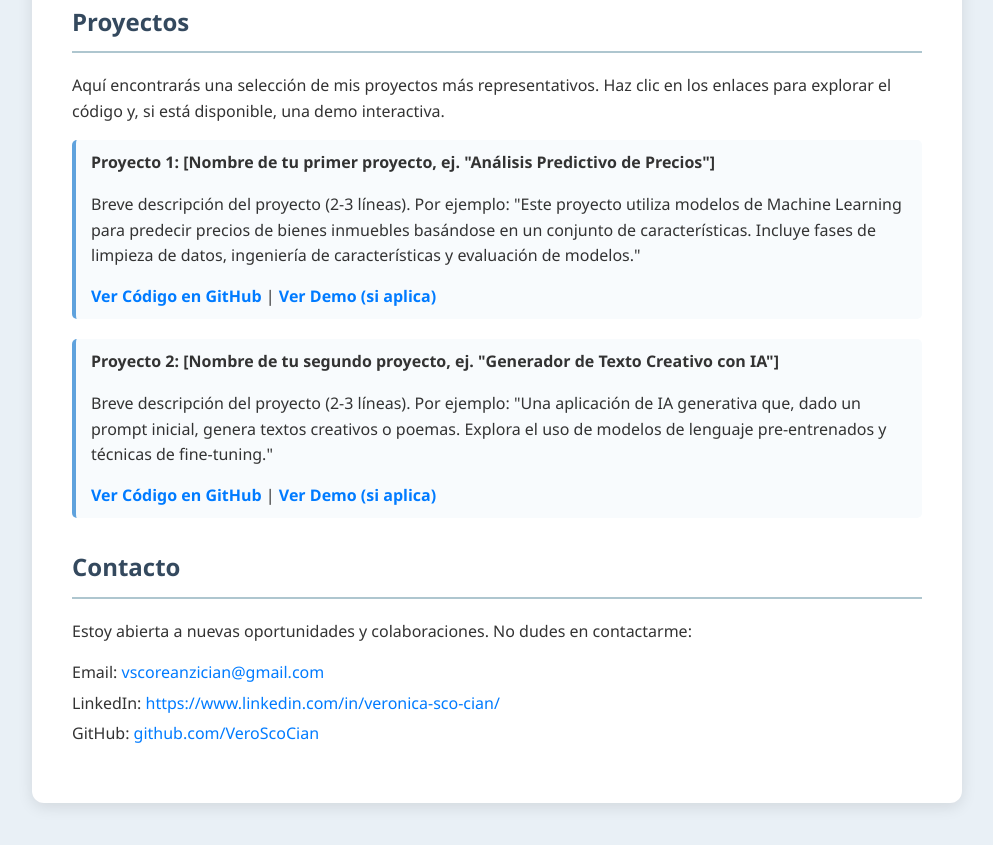
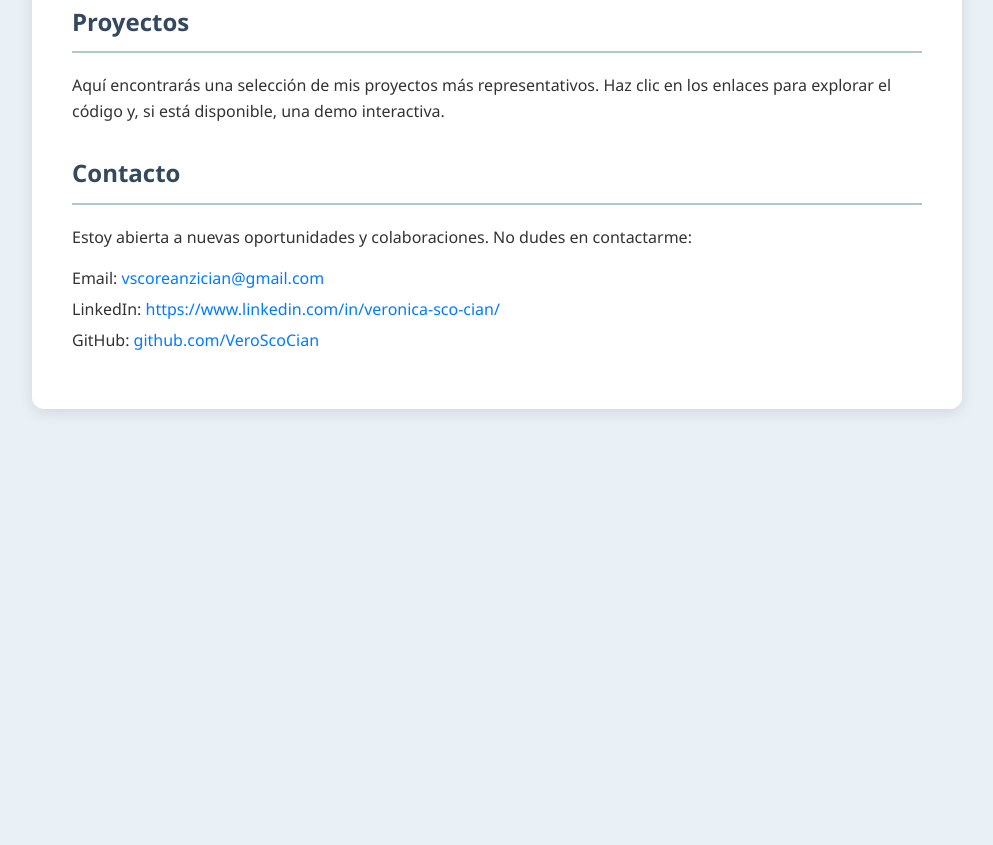
Before and after one commit to VeroScoCian/VeroScoCian.github.io, a plain HTML site: page index.html in a window 1280 px wide. Shown: the part 852-1697 px from the top of the page, without its empty margins (143-1136 px from the left). After the commit the page ends 1311 px from the top, so only its background shows below. Drawn offline with Linux system fonts and the light colour scheme.

Commit message:
Comentados proyectos de ejemplo en HTML

```diff
--- a/index.html
+++ b/index.html
@@ -89,16 +89,15 @@
         <h2>Proyectos</h2>
         <p>Aquí encontrarás una selección de mis proyectos más representativos. Haz clic en los enlaces para explorar el código y, si está disponible, una demo interactiva.</p>
         <ul class="projects-list">
-            <li><strong>Proyecto 1: [Nombre de tu primer proyecto, ej. "Análisis Predictivo de Precios"]</strong><br>
+            <!--<li><strong>Proyecto 1: [Nombre de tu primer proyecto, ej. "Análisis Predictivo de Precios"]</strong><br>
                 <p>Breve descripción del proyecto (2-3 líneas). Por ejemplo: "Este proyecto utiliza modelos de Machine Learning para predecir precios de bienes inmuebles basándose en un conjunto de características. Incluye fases de limpieza de datos, ingeniería de características y evaluación de modelos."</p>
                 <a href="https://github.com/VeroScoCian/nombre-repo-proyecto1" target="_blank">Ver Código en GitHub</a> | <a href="[URL_DEMO_STREAMLIT_1]" target="_blank">Ver Demo (si aplica)</a>
             </li>
             <li><strong>Proyecto 2: [Nombre de tu segundo proyecto, ej. "Generador de Texto Creativo con IA"]</strong><br>
                 <p>Breve descripción del proyecto (2-3 líneas). Por ejemplo: "Una aplicación de IA generativa que, dado un prompt inicial, genera textos creativos o poemas. Explora el uso de modelos de lenguaje pre-entrenados y técnicas de fine-tuning."</p>
                 <a href="https://github.com/VeroScoCian/nombre-repo-proyecto2" target="_blank">Ver Código en GitHub</a> | <a href="[URL_DEMO_STREAMLIT_2]" target="_blank">Ver Demo (si aplica)</a>
-            </li>
+            </li>-->
             </ul>
-
         <h2>Contacto</h2>
         <p>Estoy abierta a nuevas oportunidades y colaboraciones. No dudes en contactarme:</p>
         <ul class="contact-info">
```
